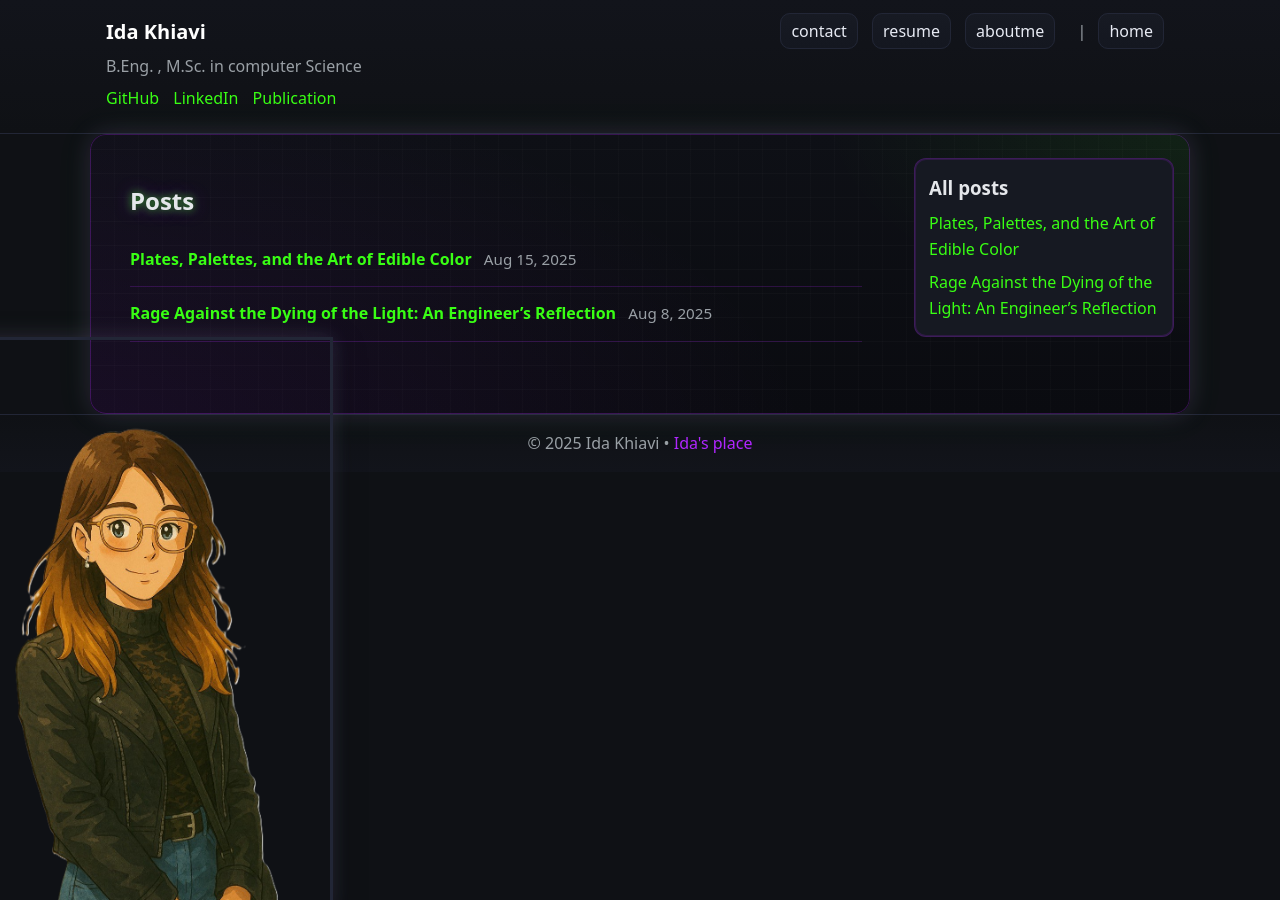
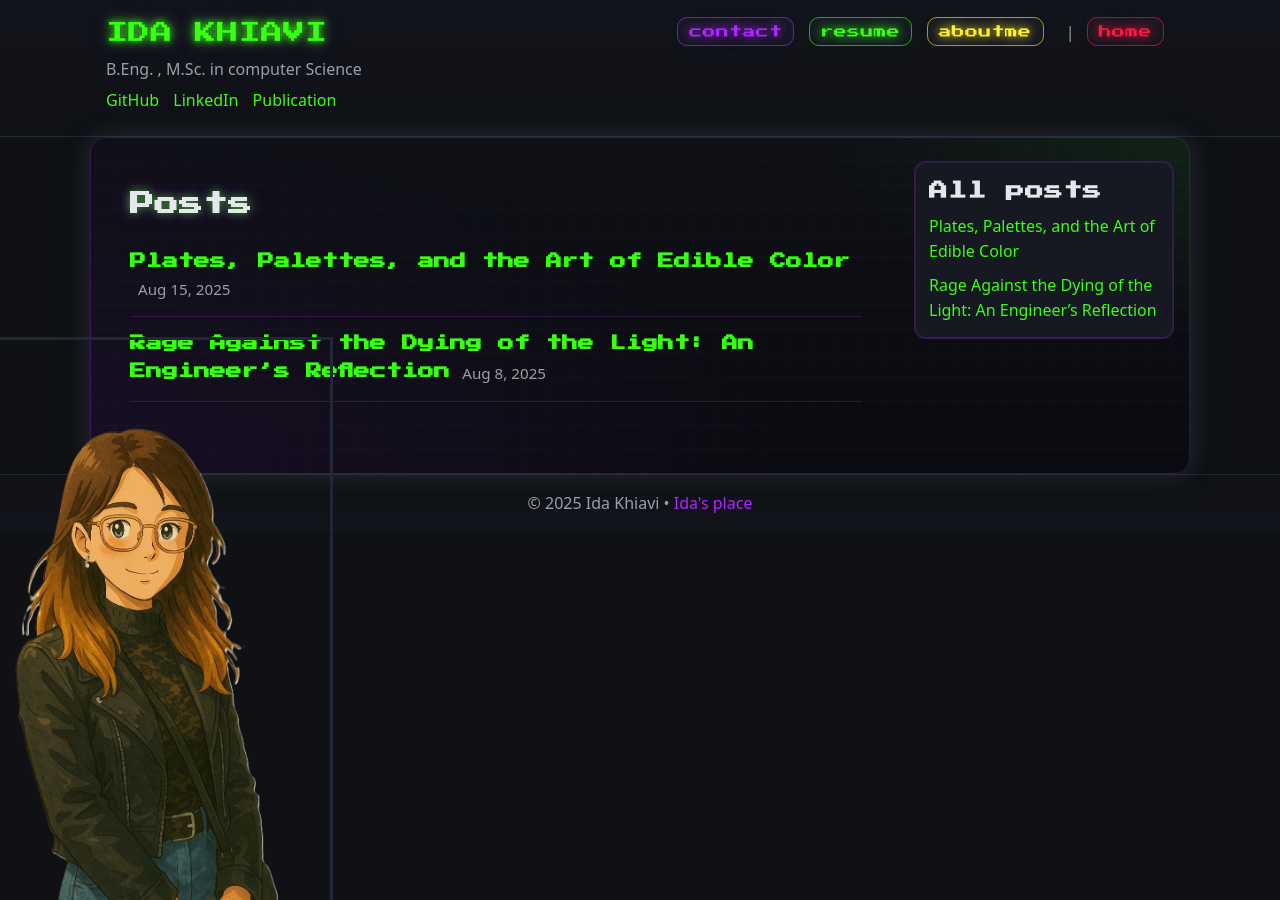
Before and after one commit to idakhiavi/idakhiavi.github.io, a Jekyll site: the page built from index.html, in a window 1280 px wide. Built offline with Jekyll 4.4.1, drawn with Linux system fonts in a browser that asks for light colours.

Commit message:
Arcade styled

```diff
--- a/_layouts/default.html
+++ b/_layouts/default.html
@@ -5,6 +5,10 @@
 <meta name="viewport" content="width=device-width, initial-scale=1" />
 <title>{% if page.title %}{{ page.title }} — {% endif %}{{ site.title }}</title>
 <link rel="stylesheet" href="{{ "/assets/styles.css" | relative_url }}">
+<!-- Arcade font -->
+<link rel="preconnect" href="https://fonts.googleapis.com">
+<link rel="preconnect" href="https://fonts.gstatic.com" crossorigin>
+<link href="https://fonts.googleapis.com/css2?family=Press+Start+2P&display=swap" rel="stylesheet">
 <meta name="description" content="{{ site.description }}">
 </head>
 <body class="arcade">
--- a/assets/styles.css
+++ b/assets/styles.css
@@ -9,6 +9,10 @@
   --link:#39ff14;        /* neon link */
   --border:#222636;      /* subtle border */
   --maxw:1100px;
+  --font-arcade:'Press Start 2P', 'Trebuchet MS', Tahoma, system-ui, sans-serif;
+  /* Extra neon accents */
+  --accent3:#fff02a;     /* neon yellow */
+  --accent4:#ff1744;     /* neon red */
   /* Homepage avatar sizing */
   --home-avatar-min:220px;
   --home-avatar-max:520px;
@@ -26,6 +30,10 @@ body{
   font:16px/1.6 system-ui,-apple-system,"Segoe UI",Roboto,Helvetica,Arial;
 }
 
+/* Apply arcade font to headings, brand, tabs, and post titles */
+h1, h2, h3, .brand, .tabs a, .post-title{ font-family:var(--font-arcade) }
+h1, h2, h3{ letter-spacing:.5px }
+
 /* Links */
 a{color:var(--link);text-decoration:none}
 a:hover{text-decoration:underline}
@@ -34,16 +42,63 @@ a:hover{text-decoration:underline}
 .site-header{border-bottom:1px solid var(--border); background:linear-gradient(180deg,#12141b, #0f1115)}
 .site-header .inner{max-width:var(--maxw);margin:0 auto;padding:16px}
 .brand-and-nav{display:flex;align-items:center;gap:16px;justify-content:space-between;flex-wrap:wrap}
-.brand{font-weight:800;font-size:1.25rem;color:#fff;text-decoration:none}
+.brand{
+  font-weight:900;
+  font-size:1.35rem;
+  letter-spacing:.5px;
+  text-transform:uppercase;
+  color:#39ff14;
+  text-decoration:none;
+  text-shadow:
+    0 0 6px rgba(57,255,20,.75),
+    0 0 14px rgba(57,255,20,.55),
+    0 0 24px rgba(176,38,255,.25);
+  -webkit-text-stroke:1px rgba(0,0,0,.35);
+}
 .tabs a{
   margin-right:10px;
   border:1px solid var(--border);
   border-radius:10px;
-  padding:6px 10px;
+  padding:7px 11px;
   color:#e7eaf3;
   background:linear-gradient(180deg,#171a23,#141720);
+  transition:box-shadow .2s ease,color .2s ease, background .2s ease, border-color .2s ease;
+  font-size:.8rem;
+  letter-spacing:.5px;
 }
-.tabs a:hover{box-shadow:0 0 0 2px rgba(57,255,20,.25) inset}
+/* Neon per-tab coloring: 1=contact (purple), 2=resume (green), 3=aboutme (yellow), 4=home (red) */
+.tabs a:nth-of-type(1){
+  color:var(--accent2);
+  border-color:rgba(176,38,255,.6);
+  text-shadow:0 0 8px rgba(176,38,255,.75), 0 0 16px rgba(176,38,255,.5);
+}
+.tabs a:nth-of-type(1):hover{
+  box-shadow:0 0 14px rgba(176,38,255,.45), 0 0 0 2px rgba(176,38,255,.25) inset;
+}
+.tabs a:nth-of-type(2){
+  color:var(--accent);
+  border-color:rgba(57,255,20,.6);
+  text-shadow:0 0 8px rgba(57,255,20,.8), 0 0 16px rgba(57,255,20,.55);
+}
+.tabs a:nth-of-type(2):hover{
+  box-shadow:0 0 14px rgba(57,255,20,.45), 0 0 0 2px rgba(57,255,20,.25) inset;
+}
+.tabs a:nth-of-type(3){
+  color:var(--accent3);
+  border-color:rgba(255,240,42,.6);
+  text-shadow:0 0 8px rgba(255,240,42,.75), 0 0 16px rgba(255,240,42,.5);
+}
+.tabs a:nth-of-type(3):hover{
+  box-shadow:0 0 14px rgba(255,240,42,.45), 0 0 0 2px rgba(255,240,42,.25) inset;
+}
+.tabs a:nth-of-type(4){
+  color:var(--accent4);
+  border-color:rgba(255,23,68,.6);
+  text-shadow:0 0 8px rgba(255,23,68,.75), 0 0 16px rgba(255,23,68,.5);
+}
+.tabs a:nth-of-type(4):hover{
+  box-shadow:0 0 14px rgba(255,23,68,.45), 0 0 0 2px rgba(255,23,68,.25) inset;
+}
 .sep{margin:0 8px;color:var(--muted)}
 .tagline,.social{color:var(--muted);margin:6px 0}
 .social a{margin-right:10px}
@@ -84,7 +139,7 @@ a:hover{text-decoration:underline}
 .home-with-avatar .home-left-image{position:fixed;left:var(--home-avatar-offset-x);bottom:var(--home-avatar-offset-y);pointer-events:none}
 .home-with-avatar .home-left-image img{
   width:var(--home-avatar-w);max-width:var(--home-avatar-max);min-width:var(--home-avatar-min);height:auto;border-radius:0;object-fit:contain;
-  border:3px solid var(--border);box-shadow:0 10px 30px rgba(0,0,0,.35), 0 0 18px rgba(176,38,255,.18), 0 0 22px rgba(57,255,20,.12);display:block
+  border:3px solid var(--border);box-shadow:none;display:block
 }
 
 /* Post page */
```
